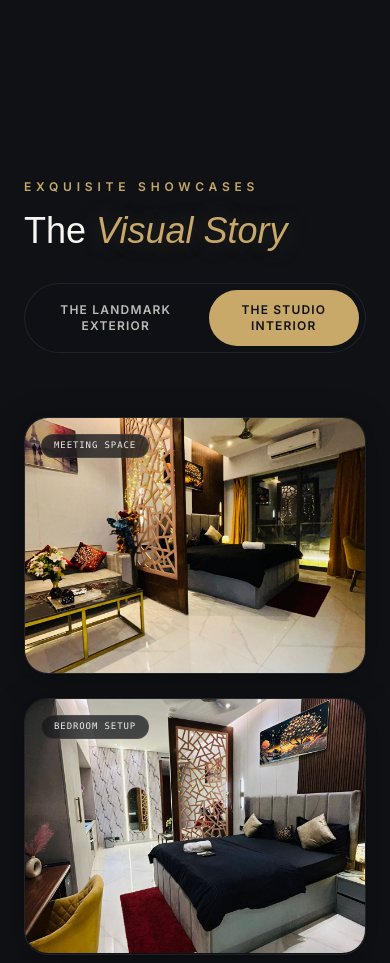
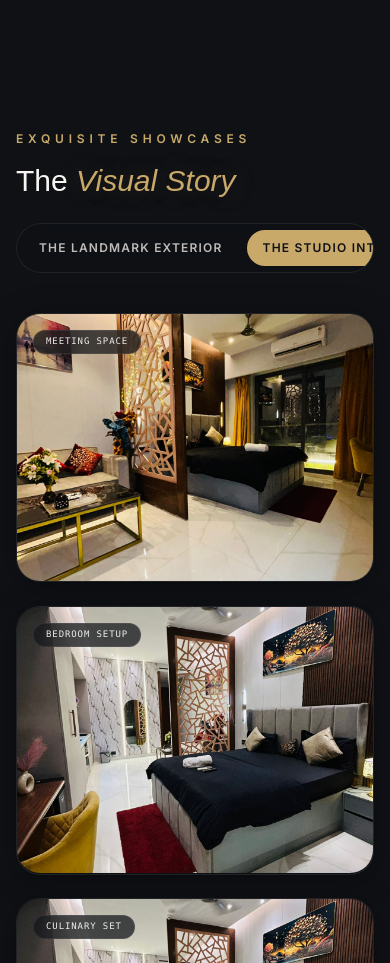
Before and after one commit to Nitin-2711/dreamy-main, a React (Vite) app: page / in a window 390 px wide. Shown: the part 9620-10583 px from the top of the page. Built offline with nearby package versions, Linux system fonts and the light colour scheme; a web font is replaced by a local one.

Commit message:
style: improve responsive design and mobile layout for gallery section

```diff
--- a/src/sections/Gallery/GallerySection.jsx
+++ b/src/sections/Gallery/GallerySection.jsx
@@ -71,11 +71,11 @@ const GallerySection = () => {
   const activeImages = galleryData[activeTab];
 
   return (
-    <section id="gallery" className="py-28 relative bg-theme-bg z-10 transition-colors duration-700">
-      <div className="container mx-auto px-6 max-w-6xl">
+    <section id="gallery" className="py-16 md:py-28 relative bg-theme-bg z-10 transition-colors duration-700">
+      <div className="container mx-auto px-4 md:px-6 max-w-6xl">
 
         {/* Section Header */}
-        <div className="flex flex-col md:flex-row justify-between items-start md:items-end mb-16 gap-8">
+        <div className="flex flex-col md:flex-row justify-between items-start md:items-end mb-10 md:mb-16 gap-6 md:gap-8">
           <motion.div
             initial={{ opacity: 0, x: -30 }}
             whileInView={{ opacity: 1, x: 0 }}
@@ -83,7 +83,7 @@ const GallerySection = () => {
             transition={{ duration: 1 }}
           >
             <span className="text-warm-beige text-xs tracking-[0.4em] uppercase mb-4 block font-semibold">Exquisite Showcases</span>
-            <h2 className="font-heading text-4xl md:text-5xl text-theme-text">
+            <h2 className="font-heading text-3xl md:text-5xl text-theme-text">
               The <span className="italic text-warm-beige text-glow">Visual Story</span>
             </h2>
           </motion.div>
@@ -94,13 +94,13 @@ const GallerySection = () => {
             whileInView={{ opacity: 1, y: 0 }}
             viewport={{ once: true }}
             transition={{ duration: 0.8, delay: 0.2 }}
-            className="flex gap-2 p-1.5 rounded-full border border-glass-border glass backdrop-blur-md relative"
+            className="flex gap-2 p-1.5 rounded-full border border-glass-border glass backdrop-blur-md relative overflow-x-auto hide-scrollbar w-full md:w-auto"
           >
             {tabs.map((tab) => (
               <button
                 key={tab.id}
                 onClick={() => setActiveTab(tab.id)}
-                className={`relative px-6 py-3 rounded-full text-xs font-semibold tracking-widest uppercase transition-all duration-500 cursor-pointer ${
+                className={`relative px-4 md:px-6 py-2.5 md:py-3 whitespace-nowrap rounded-full text-xs font-semibold tracking-widest uppercase transition-all duration-500 cursor-pointer flex-shrink-0 ${
                   activeTab === tab.id
                     ? 'text-[#0F1115]'
                     : 'text-theme-text/75 hover:text-theme-text'
```
